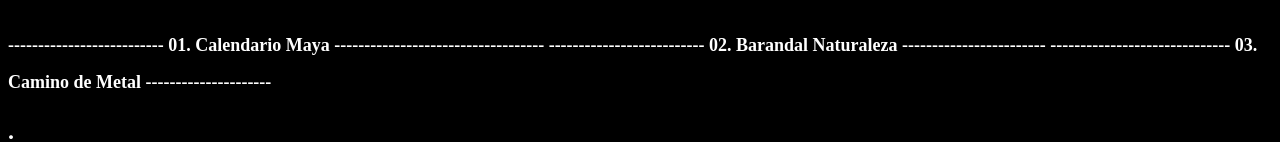
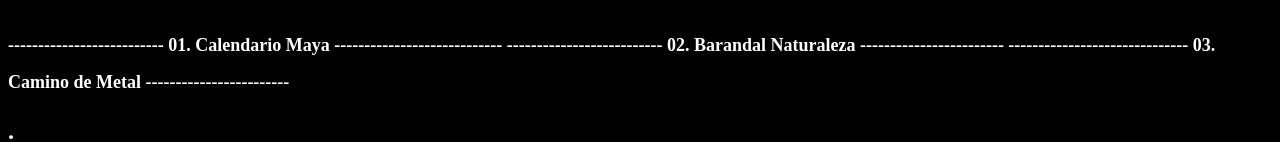
Before and after one commit to RandallRaya/Pagina, a plain HTML site: page index.html in a window 1280 px wide. Shown: the part 745-887 px from the top of the page. Drawn offline with Linux system fonts and the light colour scheme.

Commit message:
Corrección
Se organizo los giones para las imagenes iniciales

```diff
--- a/index.html
+++ b/index.html
@@ -45,9 +45,9 @@
         <font color="#FFFFFF">
             <h1>
                 <font size="4">
-                -------------------------- 01. Calendario Maya -----------------------------------
+                -------------------------- 01. Calendario Maya ----------------------------
                 -------------------------- 02. Barandal Naturaleza ------------------------
-                ------------------------------ 03. Camino de Metal ---------------------
+                ------------------------------ 03. Camino de Metal ------------------------
                 </font>
             </h1>
             <h2>
```
